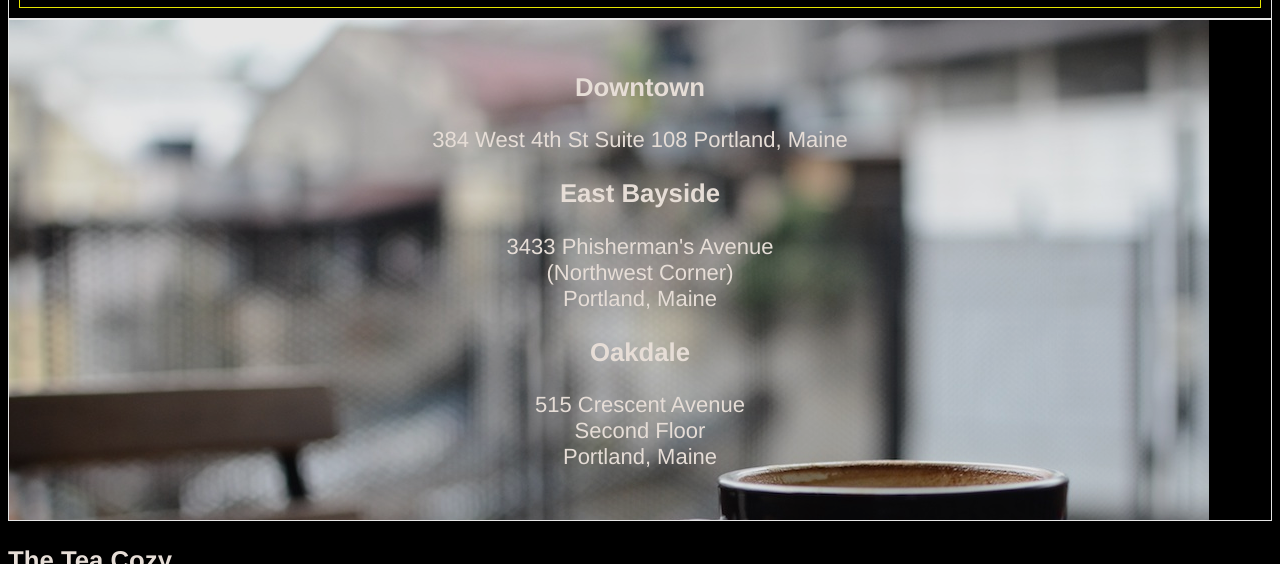
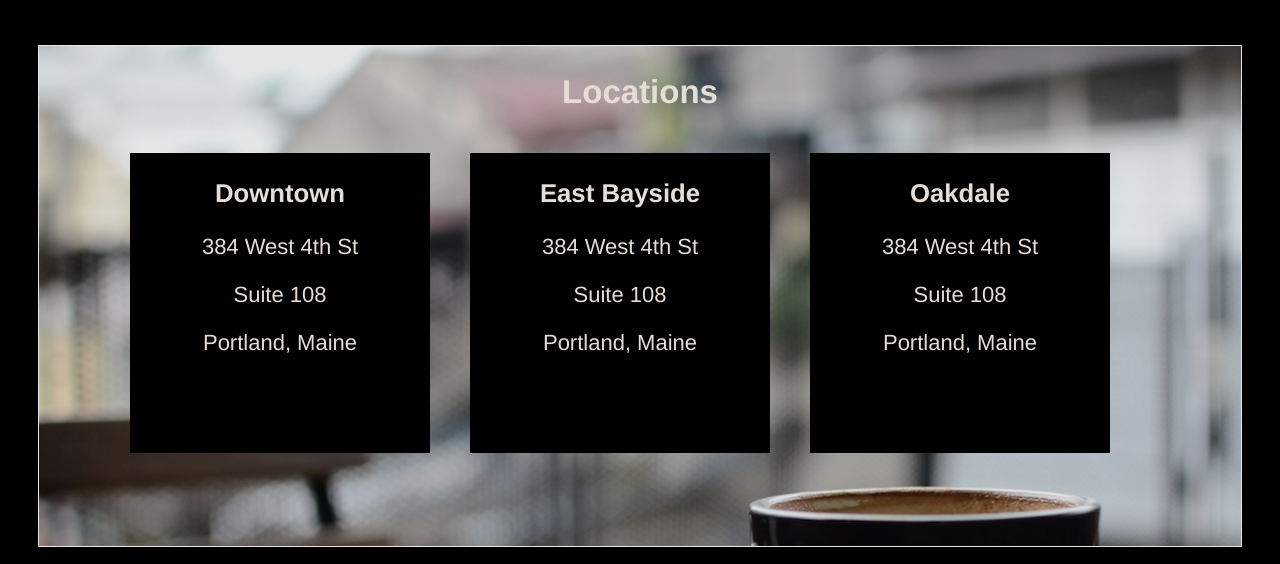
Before and after one commit to brad434/Tea_Cozy_Project, a plain HTML site: page index.html in a window 1280 px wide. Shown: the part 2236-2800 px from the top of the page. Drawn offline with Linux system fonts and the light colour scheme.

Commit message:
updated and completed Locations Section

```diff
--- a/index.html
+++ b/index.html
@@ -60,18 +60,25 @@
 
     <div id="locations">
         <!-- <img src="./img-locations-background.jpg" alt=""> -->
+        <h2>Locations</h2>
         <div class="cardlist">
             <div class="card">
                 <h3>Downtown</h3>
-                <p>384 West 4th St Suite 108 Portland, Maine</p>
+                <p>384 West 4th St </p>
+                <p>Suite 108</p>
+                <p>Portland, Maine</p>
             </div>
             <div class="card">
                 <h3>East Bayside</h3>
-                <p>3433 Phisherman's Avenue <br>(Northwest Corner) <br>Portland, Maine</p>
+                <p>384 West 4th St </p>
+                <p>Suite 108</p>
+                <p>Portland, Maine</p>
             </div>
             <div class="card">
                 <h3>Oakdale</h3>
-                <p>515 Crescent Avenue <br>Second Floor <br>Portland, Maine</p>
+                <p>384 West 4th St </p>
+                <p>Suite 108</p>
+                <p>Portland, Maine</p>
             </div>
         </div>
     </div>
--- a/style.css
+++ b/style.css
@@ -58,13 +58,11 @@ body {
   display: flex;
   justify-content: center;
   align-items: center;
-  border: 1px solid white;
   flex-wrap: wrap;
   padding: 10px; /* for spacing between images*/
 }
 
 .container {
-  border: 1px solid yellow;
   display: flex;
   justify-content: space-between;
   flex-direction: column;
@@ -97,15 +95,27 @@ body {
 /* ------------------ Location Section ------------------ */
 
 #locations {
+  text-align: center;
+  border: 1px solid white;
+  height: 500px;
+  background-image: url(./img-locations-background.jpg);
+  background-size: cover;
+  background-repeat: no-repeat;
+  margin: 30px;
+}
+
+.cardlist {
   display: flex;
   justify-content: center;
   align-items: center;
+  margin-top: 10px;
+}
+.card {
+  background-color: black;
+  width: 300px;
+  height: 300px;
   text-align: center;
-  /* flex-direction: column; */
-  /* width: 1500px; */
-  border: 1px solid white;
-  height: 500px;
-  background-image: url(./img-locations-background.jpg);
-  background-size: auto;
-  background-repeat: no-repeat;
+  margin-right: 40px;
+  margin-top: 15px;
+  opacity: 1;
 }
```
